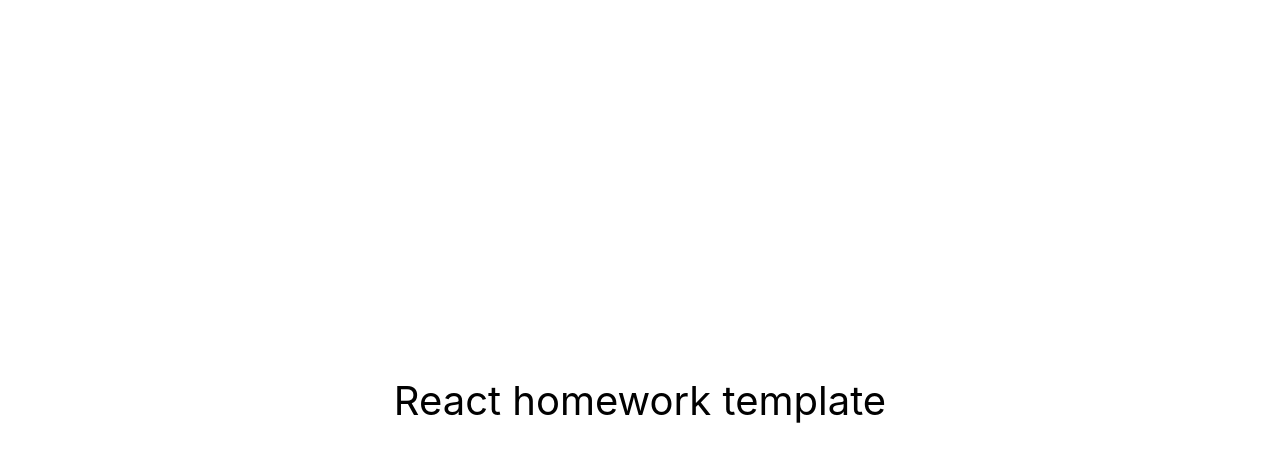
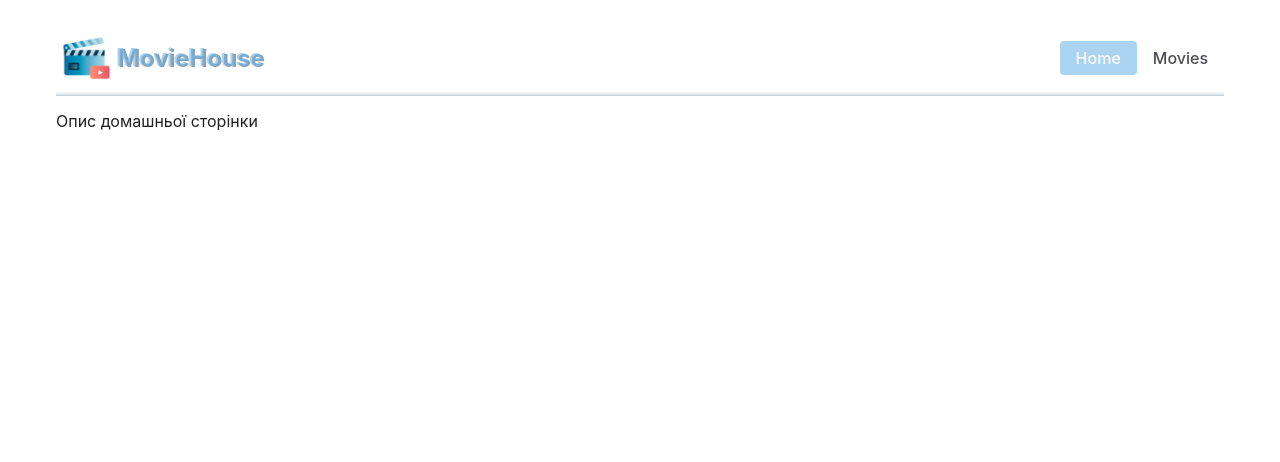
Before and after one commit to olena-savchenko/goit-react-hw-05-movies, a React (Create React App) app: page / in a window 1280 px wide. Shown: the top 462 px of the page. Built offline with nearby package versions, Linux system fonts and the light colour scheme.

Commit message:
add routes

```diff
--- a/src/components/App.jsx
+++ b/src/components/App.jsx
@@ -1,16 +1,40 @@
+import { Home } from 'pages/Home';
+import { Movies } from 'pages/Movies';
+import { Routes, Route } from 'react-router-dom';
+import { Container, Header, StyledLink, Logo } from './App.styled';
+import Logotype from '../pictures/making-video.png'
+
 export const App = () => {
   return (
     <div
-      style={{
-        height: '100vh',
-        display: 'flex',
-        justifyContent: 'center',
-        alignItems: 'center',
-        fontSize: 40,
-        color: '#010101'
-      }}
+    // style={{
+    //   height: '100vh',
+    //   display: 'flex',
+    //   justifyContent: 'center',
+    //   alignItems: 'center',
+    //   fontSize: 40,
+    //   color: '#010101',
+    // }}
     >
-      React homework template
+      <Container>
+        <Header>
+          <Logo>
+            <img src={Logotype} alt="" width="60px" />
+            <span>MovieHouse</span>
+          </Logo>
+
+          <nav>
+            <StyledLink to="/">Home</StyledLink>
+            <StyledLink to="/movies">Movies</StyledLink>
+          </nav>
+        </Header>
+
+        <Routes>
+          <Route path="/" element={<Home />} />
+          <Route path="/movies" element={<Movies />} />
+          <Route path="*" element={<Home />} />
+        </Routes>
+      </Container>
     </div>
   );
 };
--- /dev/null
+++ b/src/components/App.styled.jsx
@@ -0,0 +1,46 @@
+import { styled } from 'styled-components';
+import { NavLink, Link } from 'react-router-dom';
+
+export const Container = styled.div`
+  max-width: 1200px;
+  margin: 0 auto;
+  padding: 0 16px;
+`;
+
+export const Header = styled.header`
+  display: flex;
+  align-items: center;
+  justify-content: space-between;
+  gap: 12px;
+  padding: 8px 0;
+  margin-bottom: 16px;
+  /* border-bottom: 1px solid black; */
+  box-shadow: 0px -5px 5px -5px rgba(45, 80, 106, 0.6) inset;
+
+  > nav {
+    display: flex;
+  }
+`;
+
+export const StyledLink = styled(NavLink)`
+  padding: 8px 16px;
+  border-radius: 4px;
+  text-decoration: none;
+  color: #4c4c51;
+  font-weight: 500;
+
+  &.active {
+    color: white;
+    background-color: rgba(116, 182, 233, 0.6);
+  }
+`;
+
+export const Logo = styled(Link)`
+  display: flex;
+  align-items: center;
+  text-decoration: none;
+  font-size: 24px;
+  font-weight: 700;
+  color: rgba(116, 182, 233, 0.6);
+  text-shadow: 2px 1px 0px rgba(69, 108, 139, 0.64);
+`;
--- /dev/null
+++ b/src/components/ClobalStyle.jsx
@@ -0,0 +1,64 @@
+import { createGlobalStyle } from 'styled-components';
+import 'modern-normalize';
+
+export const GlobalStyle = createGlobalStyle`
+
+html {
+  box-sizing: border-box;
+  width: 100vw;
+  overflow-x: hidden;
+}
+
+*,
+*::before,
+*::after {
+  box-sizing: inherit;
+}
+
+body {
+  margin: 0;
+  padding: 20px;
+
+  font-family: -apple-system, BlinkMacSystemFont, 'Segoe UI', Roboto,
+  Oxygen-Sans, Ubuntu, Cantarell, 'Helvetica Neue', sans-serif;
+  color: #212121;
+  background-color: #fff;
+  -webkit-font-smoothing: antialiased;
+  -moz-osx-font-smoothing: grayscale;
+
+}
+
+code {
+  font-family: source-code-pro, Menlo, Monaco, Consolas, 'Courier New',
+    monospace;
+}
+
+
+p,
+h1,
+h2,
+h3,
+h4,
+h5,
+h6 {
+  margin: 0;
+}
+
+button {
+  display: block;
+  font-family: inherit;
+  cursor: pointer;
+}
+
+ul,
+ol {
+  margin: 0;
+  padding: 0;
+}
+
+img {
+    display: block;
+    max-width: 100%;
+    height: auto;
+}
+`;
--- a/src/index.css
+++ /dev/null
@@ -1,15 +0,0 @@
-@import-normalize; /* bring in normalize.css styles */
-
-body {
-  margin: 0;
-  font-family: -apple-system, BlinkMacSystemFont, 'Segoe UI', 'Roboto', 'Oxygen',
-    'Ubuntu', 'Cantarell', 'Fira Sans', 'Droid Sans', 'Helvetica Neue',
-    sans-serif;
-  -webkit-font-smoothing: antialiased;
-  -moz-osx-font-smoothing: grayscale;
-}
-
-code {
-  font-family: source-code-pro, Menlo, Monaco, Consolas, 'Courier New',
-    monospace;
-}
--- a/src/index.js
+++ b/src/index.js
@@ -1,10 +1,15 @@
 import React from 'react';
+import { BrowserRouter } from 'react-router-dom';
 import ReactDOM from 'react-dom/client';
 import { App } from 'components/App';
-import './index.css';
+import { GlobalStyle } from 'components/ClobalStyle';
+
 
 ReactDOM.createRoot(document.getElementById('root')).render(
   <React.StrictMode>
-    <App />
+    <BrowserRouter >
+      <App />
+      <GlobalStyle />
+    </BrowserRouter>
   </React.StrictMode>
 );
--- /dev/null
+++ b/src/pages/Home.jsx
@@ -0,0 +1,8 @@
+export const Home = () => {
+    return (
+         <main>
+      <div>Опис домашньої сторінки</div>
+    </main>
+    )
+
+}
--- /dev/null
+++ b/src/pages/Movies.jsx
@@ -0,0 +1,5 @@
+export const Movies = () => {
+    <main>
+      <div>Опис сторінки фільмів</div>
+    </main>;
+}
```
Also changed, not shown: package.json (+6 -1 lines), src/pictures/making-video.png (added), 1 other file (tests, documents, lock files or other folders).
